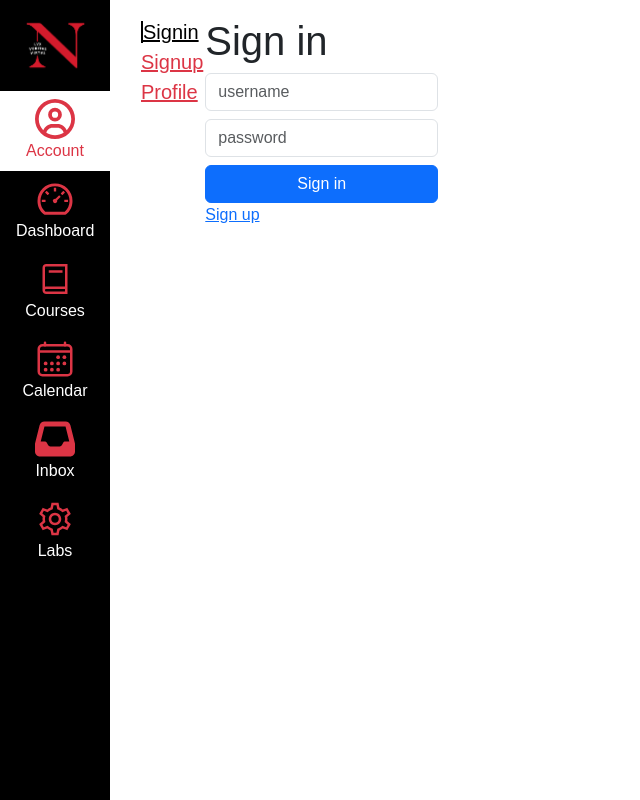
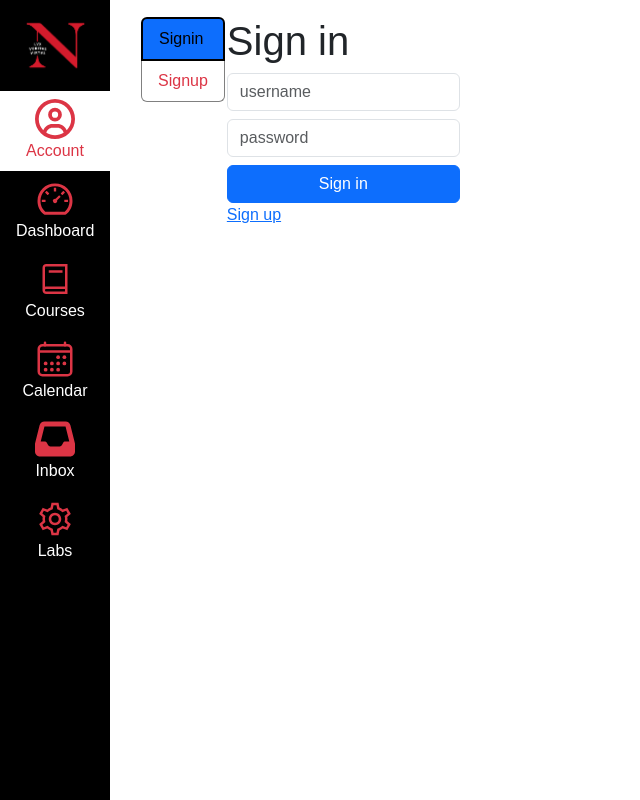
Before and after one commit to roslyn-maloney/kanbas-react-web-app, a React (Create React App) app: page /#/Kanbas/Account/Signin in a window 1280 px wide. Shown: the whole page, without its empty margins (0-640 px from the left). Built offline with nearby package versions, Linux system fonts and the light colour scheme; the HTML template or start-up script is replaced by a standard one.

Commit message:
users are being shown

```diff
--- a/src/Kanbas/Account/Navigation.tsx
+++ b/src/Kanbas/Account/Navigation.tsx
@@ -2,27 +2,16 @@ import { Link, useLocation } from "react-router-dom";
 import { useSelector } from "react-redux";
 
 export default function AccountNavigation() {
-  const { currentUser } = useSelector((state: any) => state.accountReducer);
-  const links = currentUser ? ["Profile"] : ["Signin", "Signup"];
-  const { pathname } = useLocation();
-  return (
-    <div id="wd-account-navigation" className="wd account-group fs-5 rounded-0">
-      <Link
-        to={`/Kanbas/Account/Signin`}
-        className={`account-group-item ${pathname.includes("Signin") ? "active border-left border-2 border-black text-black" : "text-danger"}`}>
-        Signin
-      </Link>
-      <br />
-      <Link to={`/Kanbas/Account/Signup`}
-        className={`account-group-item ${pathname.includes("Signup") ? "active border-left border-2 border-black text-black" : "text-danger"}`}>
-        Signup
-        </Link>
-        <br />
-      <Link to={`/Kanbas/Account/Profile`}
-        className={`account-group-item ${pathname.includes("Profile") ? "active border-left border-2 border-black text-black" : "text-danger"}`}>
-        Profile
-        </Link>
-        <br />
-    </div>
-  );
-}
+ const { currentUser } = useSelector((state: any) => state.accountReducer);
+ const links = currentUser ? ["Profile"] : ["Signin", "Signup"];
+ const active = (path: string) => (pathname.includes(path) ?  "active border-left border-2 border-black text-black" : "text-danger");
+ const { pathname } = useLocation();
+ return (
+   <div id="wd-account-navigation" className="list-group">
+     {links.map((link) => (
+       <Link key={link} to={`/Kanbas/Account/${link}`} className={`list-group-item ${active(link)}`}> {link} </Link>
+     ))}
+     {currentUser && currentUser.role === "ADMIN" && (
+       <Link to={`/Kanbas/Account/Users`} className={`list-group-item ${active("Users")}`}> Users </Link> )}
+   </div>
+);}
--- a/src/Kanbas/Account/client.ts
+++ b/src/Kanbas/Account/client.ts
@@ -2,6 +2,12 @@ import axios from "axios";
 const axiosWithCredentials = axios.create({ withCredentials: true });
 export const REMOTE_SERVER = process.env.REACT_APP_REMOTE_SERVER;
 export const USERS_API = `${REMOTE_SERVER}/api/users`;
+
+export const findAllUsers = async () => {
+  const response = await axiosWithCredentials.get(USERS_API);
+  return response.data;
+};
+
 
 export const createCourse = async (course: any) => {
   const { data } = await axiosWithCredentials.post(`${USERS_API}/current/courses`, course);
--- a/src/Kanbas/Account/index.tsx
+++ b/src/Kanbas/Account/index.tsx
@@ -3,6 +3,7 @@ import AccountNavigation from "./Navigation";
 import Profile from "./Profile";
 import Signin from "./Signin";
 import Signup from "./Signup";
+//import Users from "./Users";
 import { useSelector } from "react-redux";
 export default function Account() {
   const { currentUser } = useSelector((state: any) => state.accountReducer);
@@ -20,6 +21,7 @@ export default function Account() {
               <Route path="/Signin" element={<Signin />} />
               <Route path="/Profile" element={<Profile />} />
               <Route path="/Signup" element={<Signup />} />
+              {/* <Route path="/Users" element={<Users />} /> */}
             </Routes>
           </td>
         </tr>
--- a/src/Kanbas/Courses/People/Table.tsx
+++ b/src/Kanbas/Courses/People/Table.tsx
@@ -1,11 +1,21 @@
+import { useEffect, useState } from "react";
 import { FaUserCircle } from "react-icons/fa";
-import { useParams } from "react-router-dom";
-import * as db from "../../Database";
+import { useParams } from "react-router";
+import * as client from "../../Account/client";
+
 
 export default function PeopleTable() {
-    const { cid } = useParams();
-    const { users, enrollments } = db;
-
+    const [users, setUsers] = useState<any[]>([]);
+    const { uid } = useParams();
+    const fetchUsers = async () => {
+        console.log("fetchUsers");
+        const users = await client.findAllUsers();
+        setUsers(users);
+        console.log("fetchUser", users)
+    };
+    useEffect(() => {
+        fetchUsers();
+    }, [uid]);
     return (
         <div id="wd-people-table">
             <table className="table table-striped">
@@ -14,9 +24,6 @@ export default function PeopleTable() {
                 </thead>
                 <tbody>
                     {users
-                        .filter((usr) =>
-                            enrollments.some((enrollment) => enrollment.user === usr._id && enrollment.course === cid)
-                        )
                         .map((user: any) => (
                             <tr key={user._id}>
                                 <td className="wd-full-name text-nowrap">
--- a/src/Kanbas/Courses/index.tsx
+++ b/src/Kanbas/Courses/index.tsx
@@ -30,7 +30,7 @@ export default function Courses({ courses }: { courses: any[]; }) {
             <Route path="Assignments" element={<Assignments currentUser={currentUser}/>} />
             <Route path="Assignments/:aid" element={<Editor />} />
             <Route path="People" element={<PeopleTable />} />
-            <Route path="People" element={<h2>People</h2>} />
+            {/* <Route path="People" element={<h2>People</h2>} /> */}
           </Routes>
         </div>
       </div>
--- a/src/Kanbas/index.tsx
+++ b/src/Kanbas/index.tsx
@@ -9,7 +9,7 @@ import ProtectedRoute from "./Account/ProtectedRoute";
 import { useSelector } from "react-redux";
 import * as userClient from "./Account/client";
 import * as courseClient from "./Courses/client";
-import * as enrollClient from "./Dashboard/Enrollment/client";
+//import * as enrollClient from "./Dashboard/Enrollment/client";
 //import { enrollments } from "./Database";
 
 export default function Kanbas() {
```
Also changed, not shown: src/Kanbas/Account/Users.tsx (added, +24 -0 lines).
